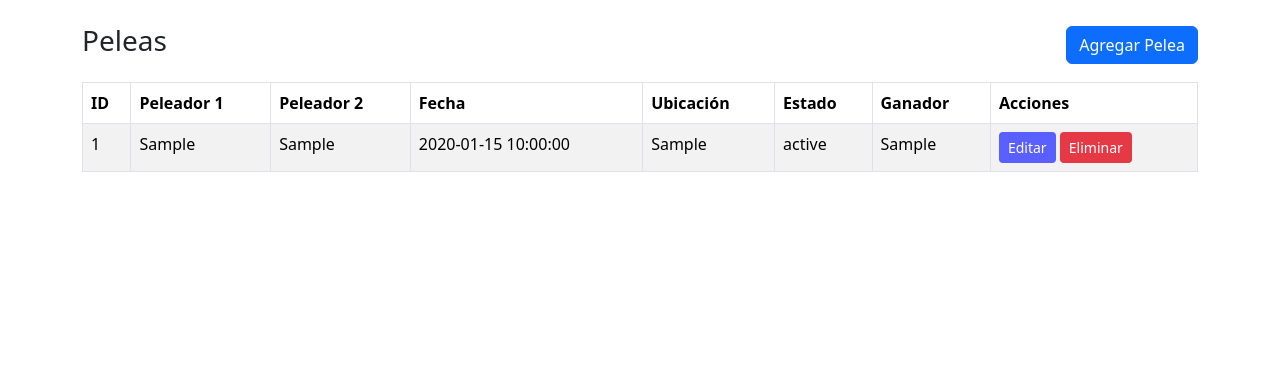
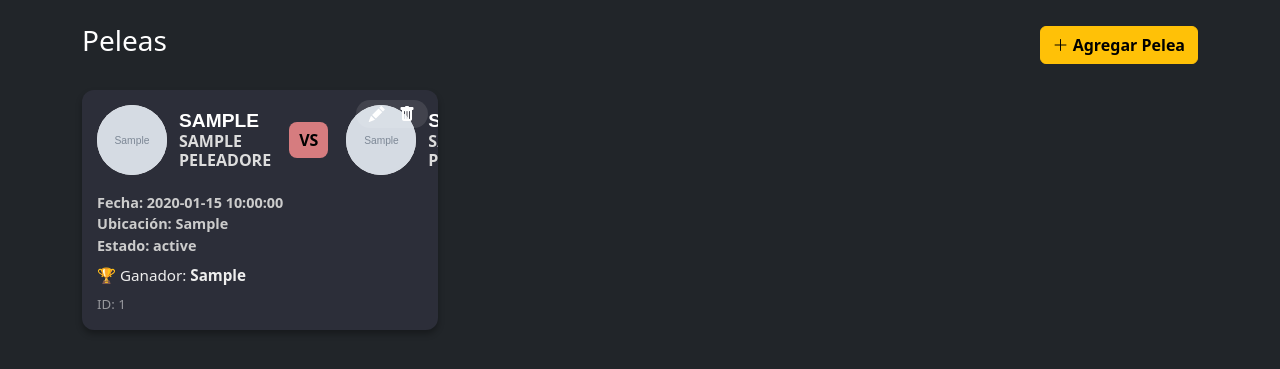
Before and after one commit to Tumbaditoboy/Hiter, a Flask app: page /peleas in a window 1280 px wide. Shown: the top 369 px of the page. Run offline with Flask 3, Linux system fonts and the light colour scheme; tables that the repository leaves empty hold one stand-in row (Sample ...).

Commit message:
Agregado de clasificacion y peleas

```diff
--- a/app.py
+++ b/app.py
@@ -1,7 +1,10 @@
 from flask import Flask, render_template, request, jsonify
-
 from entities.peleas import Peleas, get_all as get_all_peleas
 from entities.peleadores import Peleadores, get_all as get_all_peleadores
+from sqlalchemy import func
+from persistence.db import SessionLocal
+from entities.peleadores import Peleadores
+from entities.peleas import Peleas
 
 app = Flask(__name__)
 
@@ -15,6 +18,36 @@ def peleas():
     peleadores_list = get_all_peleadores()
     return render_template('peleas.html', peleas=peleas_list, peleadores=peleadores_list)
 
+@app.route('/clasificacion', methods=['GET'])
+def clasificacion():
+    session = SessionLocal()
+    try:
+        results = (
+            session.query(Peleas.ganador, func.count(Peleas.id).label('victorias'))
+            .filter(Peleas.ganador != None)
+            .group_by(Peleas.ganador)
+            .order_by(func.count(Peleas.id).desc())
+            .all()
+        )
+
+        clasif = []
+        for ganador_id, victorias in results:
+            peleador = session.get(Peleadores, ganador_id)
+            clasif.append({
+                "peleador_id": ganador_id,
+                "alias": peleador.alias if peleador else "N/A",
+                "nombre": peleador.nombre if peleador else "",
+                "victorias": victorias,
+                "foto": peleador.foto if peleador and getattr(peleador, "foto", None) else None
+            })
+
+        # mi bombooo
+        top_foto = clasif[0]["foto"] if len(clasif) > 0 and clasif[0].get("foto") else None
+
+        return render_template('clasificacion.html', clasificacion=clasif, top_foto=top_foto)
+    finally:
+        session.close()
+
 
 
 @app.route('/peleas', methods=['POST'])
@@ -22,7 +55,7 @@ def save_peleas():
     data = request.get_json()
 
     estado = data.get('estado')
-    if not estado:   # '', None, etc.
+    if not estado:
         estado = 'pendiente'
 
     p = Peleas(
@@ -66,7 +99,7 @@ def delete_peleas(id):
     success = p.delete()
     return jsonify(success = success), (200 if success else 404)
 
-#Aki van ahora los del customer
+
 @app.route('/peleadores', methods=['GET'])
 def peleadores():
     peleadores_list = get_all_peleadores()
@@ -103,5 +136,7 @@ def delete_peleadores(id):
     success = p.delete()
     return jsonify(success = success), (200 if success else 404)
 
+
+
 if __name__ == '__main__':
     app.run()
--- a/templates/index.html
+++ b/templates/index.html
@@ -13,6 +13,7 @@
     <p>
       <a href="/peleadores"><button type="button">Ir a Peleadores</button></a>
       <a href="/peleas"><button type="button">Ir a Peleas</button></a>
+       <a href="/clasificacion"><button type="button">Ir a Clasificación</button></a>
     </p>
   </body>
 </html>
--- a/templates/peleas.html
+++ b/templates/peleas.html
@@ -1,52 +1,130 @@
 <!doctype html>
 <html lang="es">
   <head>
-    <meta charset="utf-8">
-    <meta name="viewport" content="width=device-width, initial-scale=1">
+    <meta charset="utf-8" />
+    <meta name="viewport" content="width=device-width, initial-scale=1" />
     <title>Peleas</title>
-
     <link href="https://cdn.jsdelivr.net/npm/bootstrap@5.3.2/dist/css/bootstrap.min.css" rel="stylesheet">
+    <link rel="stylesheet" href="https://cdn.jsdelivr.net/npm/bootstrap-icons@1.11.1/font/bootstrap-icons.css">
 
     <style>
-        .btn-edit { background-color: #5A60FF; color: white; }
-        .btn-edit:hover { background-color: #4b51d6; }
-        .btn-delete { background-color: #E63946; color: white; }
-        .btn-delete:hover { background-color: #bf2d38; }
-        .table thead { background: #2C2E39; color: white; }
+      .fighter-card {
+        background-color: #2C2E39;
+        border-radius: 12px;
+        color: #fff;
+        box-shadow: 0 4px 6px rgba(0,0,0,0.3);
+        transition: transform 0.2s;
+        height: 100%;
+        position: relative;
+        overflow: hidden;
+      }
+      .fighter-card:hover { transform: translateY(-5px); }
+
+      .fighter-header {
+        display: flex;
+        align-items: center;
+        padding: 15px;
+        gap: 12px;
+      }
+
+      .avatar-container {
+        width: 70px;
+        height: 70px;
+        background-color: white;
+        border-radius: 50%;
+        display: flex;
+        justify-content: center;
+        align-items: center;
+        overflow: hidden;
+        flex-shrink: 0;
+      }
+      .avatar-img { width: 100%; height: 100%; object-fit: cover; }
+      .avatar-placeholder { font-size: 36px; color: #2C2E39; }
+
+      .fighter-info {
+        flex-grow: 1;
+        line-height: 1.2;
+      }
+
+      .fighter-alias {
+        color: #fff;
+        font-weight: 900;
+        font-size: 1.2rem;
+        text-transform: uppercase;
+        margin: 0;
+        font-family: sans-serif;
+      }
+
+      .fighter-name {
+        color: #ddd;
+        font-weight: 700;
+        font-size: 1rem;
+        text-transform: uppercase;
+        margin: 0;
+      }
+
+      .fighter-meta {
+        color: #ccc;
+        font-weight: bold;
+        font-size: 0.9rem;
+        margin-top: 2px;
+      }
+
+      .fighter-body {
+        padding: 0 15px 15px 15px;
+        font-size: 0.95rem;
+        color: #eee;
+      }
+
+      .vs-badge {
+        background: #d67c7f;
+        color: #000;
+        font-weight: 900;
+        padding: 6px 10px;
+        border-radius: 8px;
+        text-transform: uppercase;
+        margin: 0 6px;
+      }
+
+      .card-actions {
+        position: absolute;
+        top: 10px;
+        right: 10px;
+        background: rgba(255,255,255,0.1);
+        border-radius: 20px;
+        padding: 2px 8px;
+        z-index: 10;
+      }
+      .btn-icon {
+        border: none;
+        background: transparent;
+        color: #fff;
+        padding: 0 5px;
+        transition: all 0.2s;
+      }
+      .btn-icon:hover { transform: scale(1.1); }
+      .btn-icon.delete:hover { color: #dc3545; }
     </style>
   </head>
 
-<body class="p-4">
-
+  <body class="p-4 bg-dark">
     <div class="container">
-    <div class="d-flex justify-content-between align-items-center mb-3">
+      <div class="d-flex justify-content-between align-items-center mb-4 text-white">
         <h1 class="h3">Peleas</h1>
-        <button class="btn btn-primary" onclick="openAddModal()">Agregar Pelea</button>
+        <button class="btn btn-warning fw-bold" onclick="openAddModal()">
+          <i class="bi bi-plus-lg"></i> Agregar Pelea
+        </button>
       </div>
 
-    <table class="table table-striped table-bordered">
-        <thead>
-            <tr>
-                <th>ID</th>
-                <th>Peleador 1</th>
-                <th>Peleador 2</th>
-                <th>Fecha</th>
-                <th>Ubicación</th>
-                <th>Estado</th>
-                <th>Ganador</th>
-                <th>Acciones</th>
-            </tr>
-        </thead>
-
-        <tbody>
-
+      <div class="row row-cols-1 row-cols-md-2 row-cols-lg-3 g-4">
         {% for p in peleas %}
-
           {% set peleador1 = peleadores | selectattr("id","eq", p.peleador1_id) | first %}
           {% set peleador2 = peleadores | selectattr("id","eq", p.peleador2_id) | first %}
           {% set ganador = peleadores | selectattr("id","eq", p.ganador) | first %}
 
-            <tr data-id="{{ p.id }}"
+          <div class="col">
+            <div class="fighter-card fight-item"
+                 data-id="{{ p.id }}"
                  data-peleador1="{{ p.peleador1_id }}"
                  data-peleador2="{{ p.peleador2_id }}"
                  data-fecha="{{ p.fecha }}"
@@ -54,44 +132,82 @@
                  data-estado="{{ p.estado }}"
                  data-ganador="{{ p.ganador }}">
 
-                <td>{{ p.id }}</td>
-                <td>{{ peleador1.alias if peleador1 else 'N/A' }}</td>
-                <td>{{ peleador2.alias if peleador2 else 'N/A' }}</td>
-                <td>{{ p.fecha }}</td>
-                <td>{{ p.ubicacion }}</td>
-                <td>{{ p.estado }}</td>
-                <td>{{ ganador.alias if ganador else 'N/A' }}</td>
-
-                <td>
-                    <button class="btn btn-sm btn-edit" onclick="openEditModal('{{ p.id }}')">Editar</button>
-                    <button class="btn btn-sm btn-delete" onclick="deletePelea('{{ p.id }}')">Eliminar</button>
-                </td>
-            </tr>
-
-        {% endfor %}
-        </tbody>
-    </table>
+              <div class="card-actions">
+                <button class="btn-icon" onclick="openEditModal('{{ p.id }}')" title="Editar">
+                  <i class="bi bi-pencil-fill"></i>
+                </button>
+                <button class="btn-icon delete" onclick="deletePelea('{{ p.id }}')" title="Eliminar">
+                  <i class="bi bi-trash-fill"></i>
+                </button>
               </div>
 
+              <!-- Header: avatar + alias + nombre (mismo orden visual que peleadores) -->
+              <div class="fighter-header">
+                <div class="avatar-container">
+                  {% if peleador1 and peleador1.foto %}
+                    <img src="{{ peleador1.foto }}" alt="foto peleador 1" class="avatar-img">
+                  {% else %}
+                    <i class="bi bi-person-fill avatar-placeholder"></i>
+                  {% endif %}
+                </div>
+                <div class="fighter-info">
+                  <p class="fighter-alias">{{ peleador1.alias if peleador1 else 'N/A' }}</p>
+                  <p class="fighter-name">{{ peleador1.nombre if peleador1 else 'Desconocido' }}</p>
+                </div>
 
-<!-- MODAL -->
+                <span class="vs-badge">VS</span>
+
+                <div class="avatar-container">
+                  {% if peleador2 and peleador2.foto %}
+                    <img src="{{ peleador2.foto }}" alt="foto peleador 2" class="avatar-img">
+                  {% else %}
+                    <i class="bi bi-person-fill avatar-placeholder"></i>
+                  {% endif %}
+                </div>
+                <div class="fighter-info">
+                  <p class="fighter-alias">{{ peleador2.alias if peleador2 else 'N/A' }}</p>
+                  <p class="fighter-name">{{ peleador2.nombre if peleador2 else 'Desconocido' }}</p>
+                </div>
+              </div>
+
+              <!-- Meta al estilo peleadores -->
+              <div class="fighter-body">
+                <div class="fighter-meta">
+                  Fecha: {{ p.fecha }} <br>
+                  Ubicación: {{ p.ubicacion }} <br>
+                  Estado: {{ p.estado }}
+                </div>
+
+                <p class="m-0 text-break mt-2">
+                  🏆 Ganador: <strong>{{ ganador.alias if ganador else 'Pendiente' }}</strong>
+                </p>
+
+                <small class="text-white-50 mt-2 d-block">
+                  ID: {{ p.id }}
+                </small>
+              </div>
+            </div>
+          </div>
+        {% else %}
+          <div class="col-12 text-center text-white">
+            <p>No hay peleas registradas</p>
+          </div>
+        {% endfor %}
+      </div>
+    </div>
+
+    <!-- Modal: mismo flujo y orden de campos -->
     <div class="modal fade" id="peleaModal" tabindex="-1" aria-hidden="true">
       <div class="modal-dialog modal-lg">
         <div class="modal-content">
-
           <form id="peleaForm" onsubmit="event.preventDefault(); savePelea();">
-
-                <div class="modal-header">
+            <div class="modal-header bg-dark text-white">
               <h5 class="modal-title" id="modalTitle">Agregar Pelea</h5>
-                    <button type="button" class="btn-close" data-bs-dismiss="modal"></button>
+              <button type="button" class="btn-close btn-close-white" data-bs-dismiss="modal" aria-label="Cerrar"></button>
             </div>
-
             <div class="modal-body">
-
-                    <input type="hidden" id="peleaId">
-
+              <input type="hidden" id="peleaId" />
               <div class="row g-2">
-
                 <div class="col-md-6">
                   <label class="form-label">Peleador 1</label>
                   <select id="peleador1" class="form-control" required>
@@ -101,7 +217,6 @@
                     {% endfor %}
                   </select>
                 </div>
-
                 <div class="col-md-6">
                   <label class="form-label">Peleador 2</label>
                   <select id="peleador2" class="form-control" required>
@@ -111,144 +226,114 @@
                     {% endfor %}
                   </select>
                 </div>
-
                 <div class="col-md-6">
                   <label class="form-label">Fecha</label>
-                            <input type="datetime-local" id="fecha" class="form-control" required>
+                  <input type="datetime-local" id="fecha" class="form-control" required />
                 </div>
-
                 <div class="col-md-6">
                   <label class="form-label">Ubicación</label>
-                            <input type="text" id="ubicacion" class="form-control" required>
+                  <input class="form-control" id="ubicacion" required />
                 </div>
-
                 <div class="col-md-6">
                   <label class="form-label">Estado</label>
-                            <input type="text" id="estado" class="form-control">
+                  <input class="form-control" id="estado" />
                 </div>
-
                 <div class="col-md-6">
                   <label class="form-label">Ganador</label>
-                            <select id="ganador" class="form-control" required>
+                  <select id="ganador" class="form-control">
                     <option value="">Seleccione...</option>
                     {% for pl in peleadores %}
                       <option value="{{ pl.id }}">{{ pl.alias }}</option>
                     {% endfor %}
                   </select>
                 </div>
-
               </div>
-
             </div>
-
             <div class="modal-footer">
               <button type="button" class="btn btn-secondary" data-bs-dismiss="modal">Cerrar</button>
               <button type="submit" class="btn btn-primary">Guardar</button>
             </div>
-
           </form>
-
         </div>
       </div>
     </div>
 
-
-
     <script src="https://cdn.jsdelivr.net/npm/bootstrap@5.3.2/dist/js/bootstrap.bundle.min.js"></script>
-
     <script>
-
-const modalEl = document.getElementById("peleaModal");
+      const modalEl = document.getElementById('peleaModal');
       const modal = new bootstrap.Modal(modalEl);
 
-// --------------------
-// Abrir modal NUEVO
-// --------------------
       function openAddModal() {
-    document.getElementById("modalTitle").textContent = "Agregar Pelea";
+        document.getElementById('modalTitle').textContent = 'Agregar Pelea';
         clearForm();
         modal.show();
       }
 
-// --------------------
-// Abrir modal EDITAR
-// --------------------
       function openEditModal(id) {
-    const row = document.querySelector(`tr[data-id="${id}"]`);
-    if (!row) return;
+        const item = document.querySelector(`.fight-item[data-id="${id}"]`);
+        if (!item) return alert('Registro no encontrado');
 
-    document.getElementById("modalTitle").textContent = "Editar Pelea";
-    document.getElementById("peleaId").value = id;
+        document.getElementById('modalTitle').textContent = 'Editar Pelea';
+        document.getElementById('peleaId').value = id;
 
-    document.getElementById("peleador1").value = row.dataset.peleador1;
-    document.getElementById("peleador2").value = row.dataset.peleador2;
-    document.getElementById("fecha").value = row.dataset.fecha.replace(" ", "T");
-    document.getElementById("ubicacion").value = row.dataset.ubicacion;
-    document.getElementById("estado").value = row.dataset.estado;
-    document.getElementById("ganador").value = row.dataset.ganador;
+        document.getElementById('peleador1').value = item.dataset.peleador1 || '';
+        document.getElementById('peleador2').value = item.dataset.peleador2 || '';
+        document.getElementById('fecha').value = (item.dataset.fecha || '').replace(' ', 'T');
+        document.getElementById('ubicacion').value = item.dataset.ubicacion || '';
+        document.getElementById('estado').value = item.dataset.estado || '';
+        document.getElementById('ganador').value = item.dataset.ganador || '';
 
         modal.show();
       }
 
-// --------------------
-// Limpiar formulario
-// --------------------
       function clearForm() {
-    document.getElementById("peleaId").value = "";
-    document.getElementById("peleador1").value = "";
-    document.getElementById("peleador2").value = "";
-    document.getElementById("fecha").value = "";
-    document.getElementById("ubicacion").value = "";
-    document.getElementById("estado").value = "";
-    document.getElementById("ganador").value = "";
+        document.getElementById('peleaId').value = '';
+        document.getElementById('peleador1').value = '';
+        document.getElementById('peleador2').value = '';
+        document.getElementById('fecha').value = '';
+        document.getElementById('ubicacion').value = '';
+        document.getElementById('estado').value = '';
+        document.getElementById('ganador').value = '';
       }
 
-// --------------------
-// Guardar pelea
-// --------------------
       async function savePelea() {
-    const id = document.getElementById("peleaId").value;
+        const id = document.getElementById('peleaId').value;
 
         const payload = {
-        peleador1_id: parseInt(document.getElementById("peleador1").value),
-        peleador2_id: parseInt(document.getElementById("peleador2").value),
-        fecha: document.getElementById("fecha").value.replace("T", " "),
-        ubicacion: document.getElementById("ubicacion").value,
-        estado: document.getElementById("estado").value,
-        ganador: parseInt(document.getElementById("ganador").value)
+          peleador1_id: parseInt(document.getElementById('peleador1').value),
+          peleador2_id: parseInt(document.getElementById('peleador2').value),
+          fecha: document.getElementById('fecha').value.replace('T', ' '),
+          ubicacion: document.getElementById('ubicacion').value,
+          estado: document.getElementById('estado').value || 'pendiente',
+          ganador: document.getElementById('ganador').value ? parseInt(document.getElementById('ganador').value) : null
         };
 
-    let res = await fetch(id ? `/peleas/${id}` : "/peleas", {
-        method: id ? "PUT" : "POST",
-        headers: { "Content-Type": "application/json" },
+        let res = await fetch(id ? `/peleas/${id}` : '/peleas', {
+          method: id ? 'PUT' : 'POST',
+          headers: { 'Content-Type': 'application/json' },
           body: JSON.stringify(payload)
         });
 
-    let body = await res.json();
-    let success = body.success === undefined ? body === true : body.success;
+        const body = await res.json();
+        const success = body.success === undefined ? (body === true || body === 1) : body.success;
 
         if (success) {
           modal.hide();
           setTimeout(() => location.reload(), 300);
         } else {
-        alert("Error: No se pudo guardar la pelea");
+          alert('Error: No se pudo guardar la pelea');
         }
       }
 
-// --------------------
-// Eliminar pelea
-// --------------------
       async function deletePelea(id) {
-    if (!confirm("¿Eliminar pelea?")) return;
+        if (!confirm('¿Eliminar pelea?')) return;
 
-    let res = await fetch(`/peleas/${id}`, { method: "DELETE" });
-    let body = await res.json();
+        let res = await fetch(`/peleas/${id}`, { method: 'DELETE' });
+        const body = await res.json();
 
         if (body.success) location.reload();
-    else alert("No se pudo eliminar");
+        else alert('No se pudo eliminar');
       }
-
     </script>
-
   </body>
 </html>
```
Also changed, not shown: templates/clasificacion.html (added, +86 -0 lines). Lines whose indentation alone changed are shown as unchanged.
